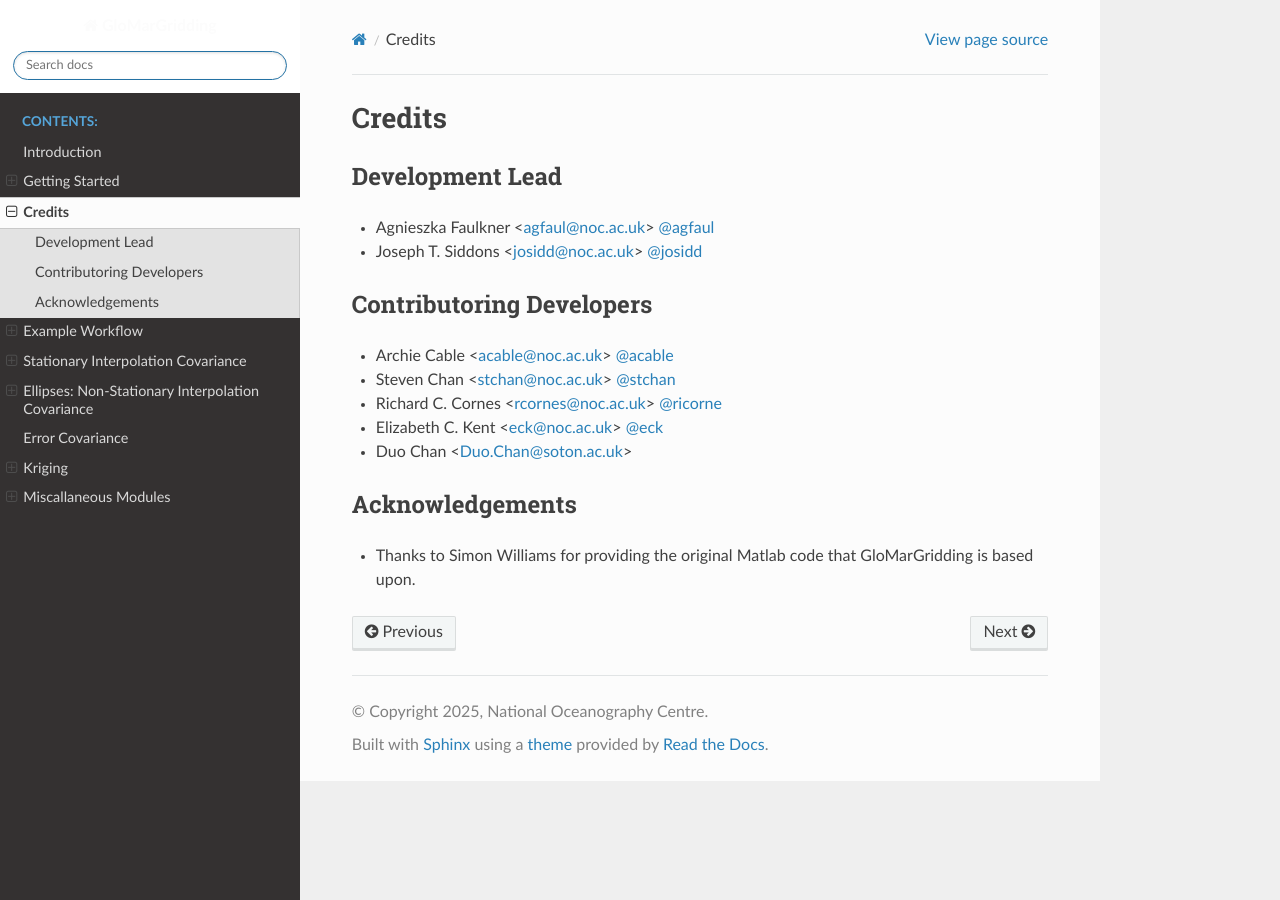
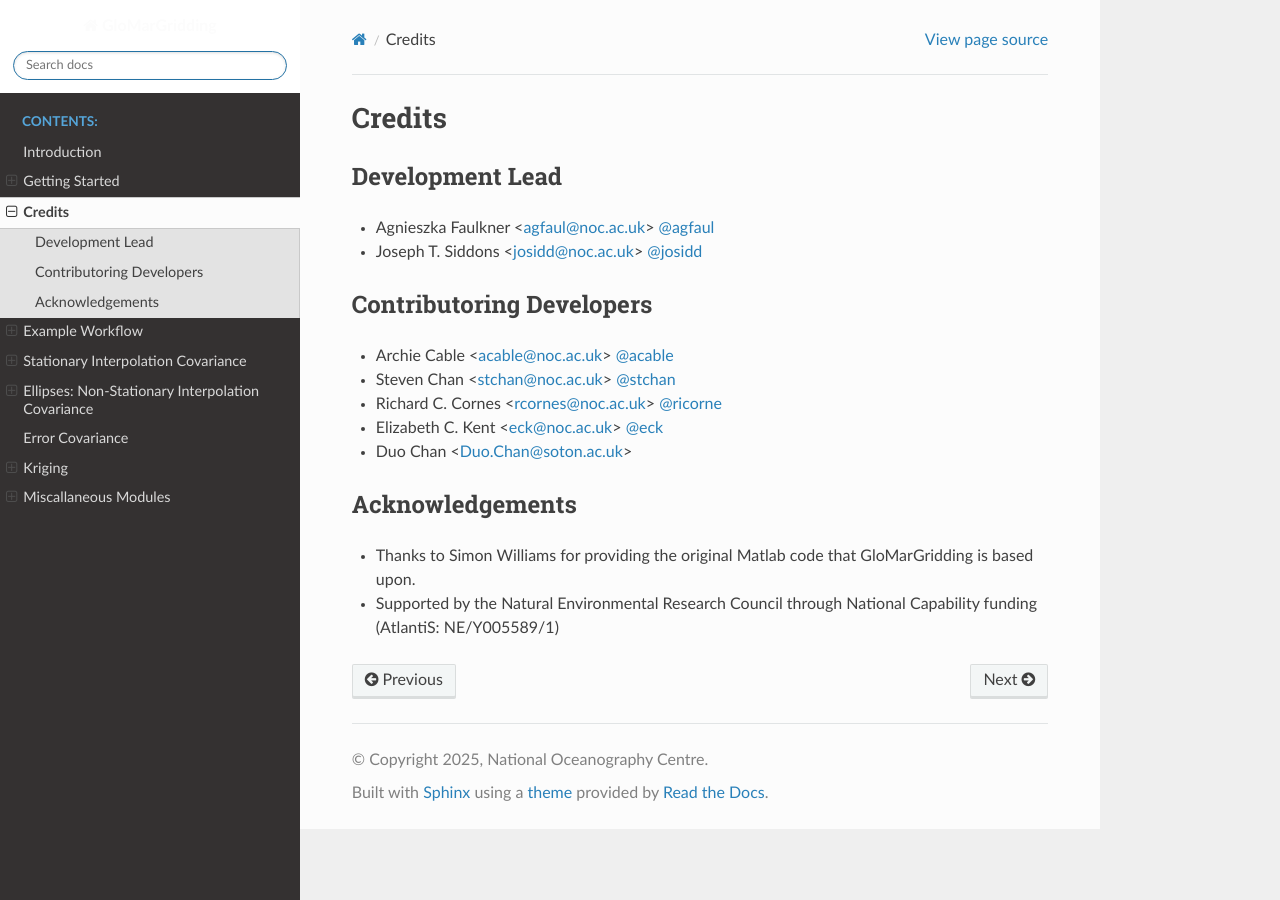
Before and after one commit to jtsiddons/GloMarGridding, a Sphinx documentation site: the page built from docs/authors.rst, in a window 1280 px wide. Built offline with Sphinx 7.4.7 and the Read the Docs theme 3.1.0, drawn with Linux system fonts in a browser that asks for light colours.

Commit message:
docs: add funding acknowledgement

```diff
--- a/docs/authors.rst
+++ b/docs/authors.rst
@@ -21,3 +21,5 @@ Acknowledgements
 ----------------
 
 * Thanks to Simon Williams for providing the original Matlab code that GloMarGridding is based upon.
+* Supported by the Natural Environmental Research Council through National Capability funding
+  (AtlantiS: NE/Y005589/1)
```
Also changed, not shown: README.md (+5 -0 lines), 2 other files.
